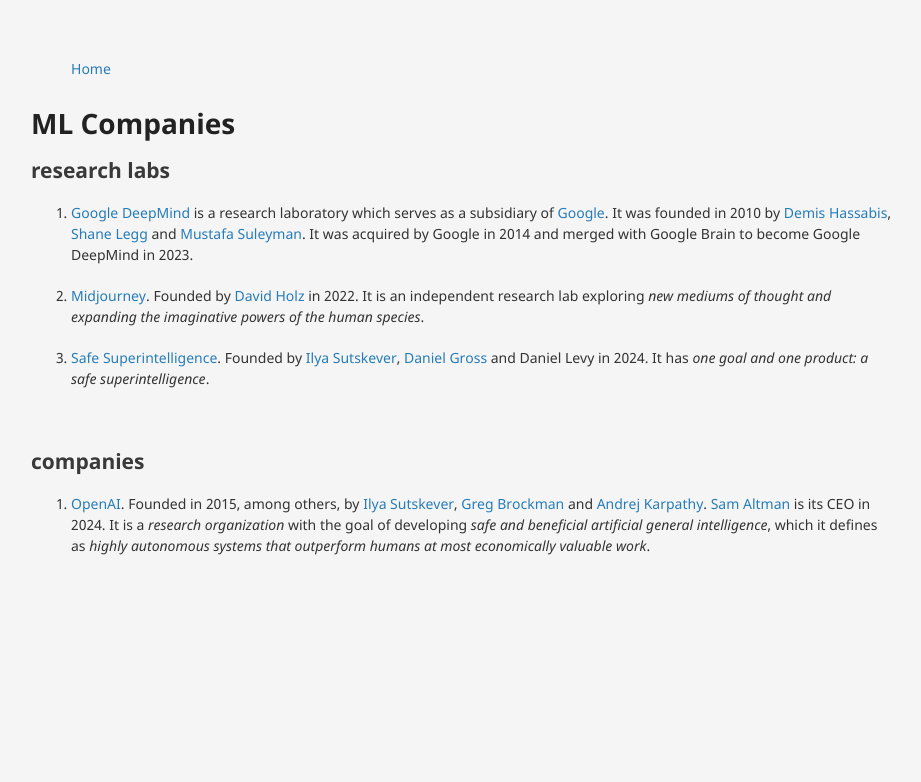
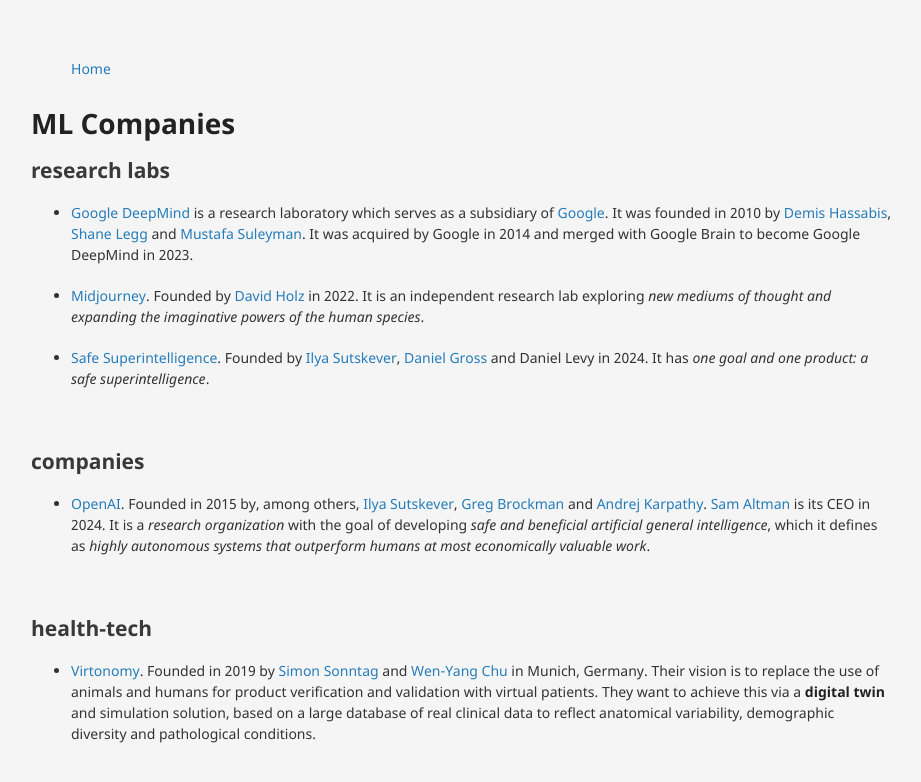
Before and after one commit to neeravkarani/notes, a Jekyll site: the page built from _posts/misc/2024-06-19-ml-companies.md, in a window 1280 px wide. Shown: the top 782 px of the page, without its empty margins (179-1100 px from the left). Built offline with Jekyll 4.4.1, drawn with Linux system fonts in a browser that asks for light colours.

Commit message:
added reading lists and companies

```diff
--- a/_posts/misc/2024-06-19-ml-companies.md
+++ b/_posts/misc/2024-06-19-ml-companies.md
@@ -4,13 +4,18 @@ title: "ML Companies"
 ---
 
 ## research labs
-1. [Google DeepMind](https://en.wikipedia.org/wiki/Google_DeepMind) is a research laboratory which serves as a subsidiary of [Google](https://en.wikipedia.org/wiki/Google). It was founded in 2010 by [Demis Hassabis](https://en.wikipedia.org/wiki/Demis_Hassabis), [Shane Legg](https://en.wikipedia.org/wiki/Shane_Legg) and [Mustafa Suleyman](https://en.wikipedia.org/wiki/Mustafa_Suleyman). It was acquired by Google in 2014 and merged with Google Brain to become Google DeepMind in 2023.
+ - [Google DeepMind](https://en.wikipedia.org/wiki/Google_DeepMind) is a research laboratory which serves as a subsidiary of [Google](https://en.wikipedia.org/wiki/Google). It was founded in 2010 by [Demis Hassabis](https://en.wikipedia.org/wiki/Demis_Hassabis), [Shane Legg](https://en.wikipedia.org/wiki/Shane_Legg) and [Mustafa Suleyman](https://en.wikipedia.org/wiki/Mustafa_Suleyman). It was acquired by Google in 2014 and merged with Google Brain to become Google DeepMind in 2023.
 
-2. [Midjourney](https://www.midjourney.com/home). Founded by [David Holz](https://x.com/davidsholz) in 2022. It is an independent research lab exploring *new mediums of thought and expanding the imaginative powers of the human species*.
+ - [Midjourney](https://www.midjourney.com/home). Founded by [David Holz](https://x.com/davidsholz) in 2022. It is an independent research lab exploring *new mediums of thought and expanding the imaginative powers of the human species*.
 
-3. [Safe Superintelligence](https://ssi.inc/). Founded by [Ilya Sutskever](https://en.wikipedia.org/wiki/Ilya_Sutskever), [Daniel Gross](https://en.wikipedia.org/wiki/Daniel_Gross_(entrepreneur)) and Daniel Levy in 2024. It has *one goal and one product: a safe superintelligence*.
+ - [Safe Superintelligence](https://ssi.inc/). Founded by [Ilya Sutskever](https://en.wikipedia.org/wiki/Ilya_Sutskever), [Daniel Gross](https://en.wikipedia.org/wiki/Daniel_Gross_(entrepreneur)) and Daniel Levy in 2024. It has *one goal and one product: a safe superintelligence*.
 
 <br>
 
 ## companies
-1. [OpenAI](https://openai.com/). Founded in 2015, among others, by [Ilya Sutskever](https://en.wikipedia.org/wiki/Ilya_Sutskever), [Greg Brockman](https://en.wikipedia.org/wiki/Greg_Brockman) and [Andrej Karpathy](https://en.wikipedia.org/wiki/Andrej_Karpathy). [Sam Altman](https://en.wikipedia.org/wiki/Sam_Altman) is its CEO in 2024. It is a *research organization* with the goal of developing *safe and beneficial artificial general intelligence*, which it defines as *highly autonomous systems that outperform humans at most economically valuable work*.
+ - [OpenAI](https://openai.com/). Founded in 2015 by, among others, [Ilya Sutskever](https://en.wikipedia.org/wiki/Ilya_Sutskever), [Greg Brockman](https://en.wikipedia.org/wiki/Greg_Brockman) and [Andrej Karpathy](https://en.wikipedia.org/wiki/Andrej_Karpathy). [Sam Altman](https://en.wikipedia.org/wiki/Sam_Altman) is its CEO in 2024. It is a *research organization* with the goal of developing *safe and beneficial artificial general intelligence*, which it defines as *highly autonomous systems that outperform humans at most economically valuable work*.
+
+<br>
+
+## health-tech
+ - [Virtonomy](https://www.virtonomy.io/). Founded in 2019 by [Simon Sonntag](https://www.linkedin.com/in/simon-sonntag/?originalSubdomain=de) and [Wen-Yang Chu](https://www.linkedin.com/in/wenyangchu/) in Munich, Germany. Their vision is to replace the use of animals and humans for product verification and validation with virtual patients. They want to achieve this via a **digital twin** and simulation solution, based on a large database of real clinical data to reflect anatomical variability, demographic diversity and pathological conditions.
```
Also changed, not shown: _posts/math/2024-06-21-math-reading-list.md (added, +8 -0 lines), _posts/ml/2024-06-21-ml-reading-list.md (added, +27 -0 lines), index.md (+4 -3 lines).
